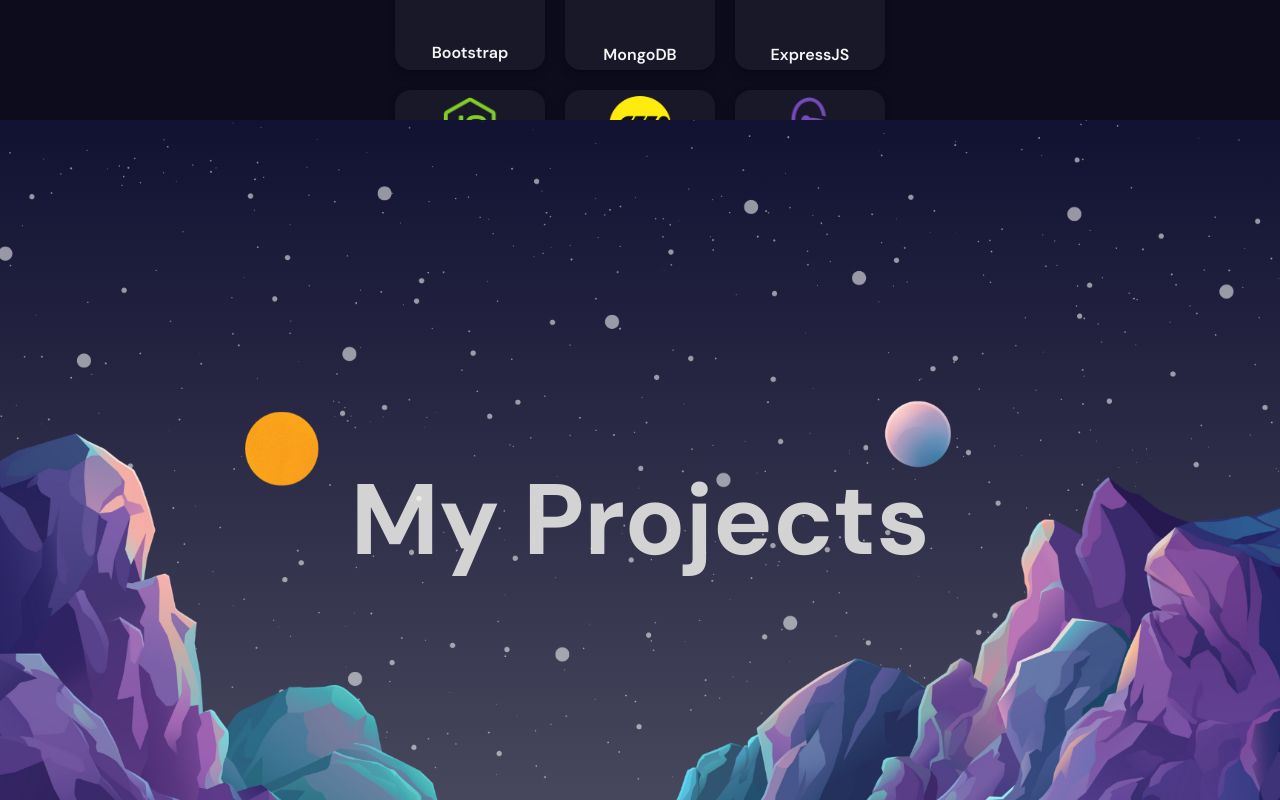
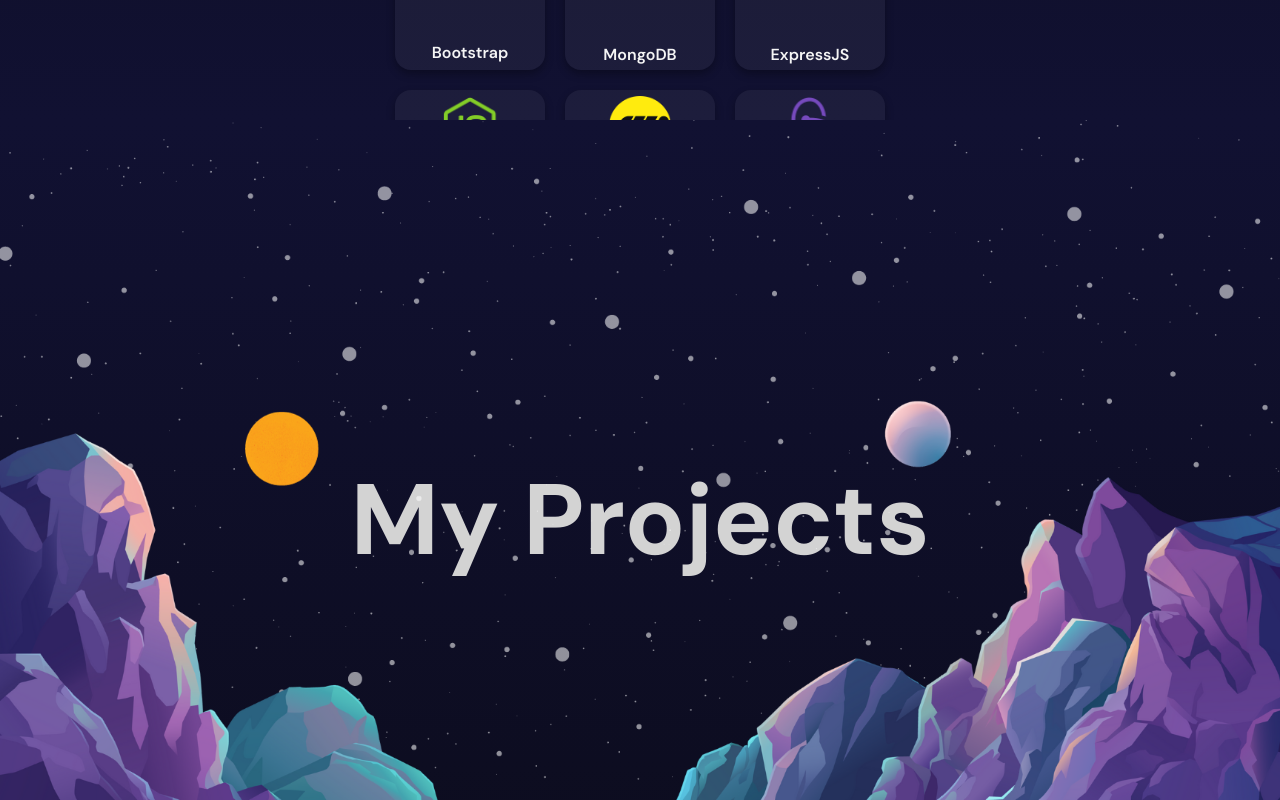
Before and after one commit to SwapnilPal12/Portfolio, a React (Vite) app: page / in a window 1280 px wide. Shown: the part 2280-3080 px from the top of the page. Built offline with nearby package versions, Linux system fonts and the light colour scheme.

Commit message:
fewChanges

```diff
--- a/src/app.scss
+++ b/src/app.scss
@@ -1,6 +1,8 @@
 html{
     scroll-snap-type: y mandatory;
     scroll-behavior: smooth;
+    scrollbar-highlight-color: orange;
+    scroll-padding: 10rem;
 }
 *{
     padding: 0;
@@ -15,7 +17,7 @@ section{
     overflow: hidden;
 }
 body{
-    background-color: #0c0c1d;
+    background: linear-gradient(180deg, #0c0c1d, #111132);
     color: lightgray;
     overflow-x: hidden;
 }
--- a/src/components/parallax/Parallax.jsx
+++ b/src/components/parallax/Parallax.jsx
@@ -21,7 +21,7 @@ const Parallax = ({ type }) => {
         background:
           type === "Skills"
             ? "linear-gradient(180deg, #111132, #0c0c1d)"
-            : "linear-gradient(180deg, #111132, #505064)",
+            : "linear-gradient(180deg, #111132, #0c0c1d)",
       }}
     >
       <motion.h1 style={{ y: yText }}>
--- a/src/components/parallax/parallax.scss
+++ b/src/components/parallax/parallax.scss
@@ -8,6 +8,7 @@
   align-items: center;
   justify-content: center;
   overflow: hidden;
+  background: linear-gradient(180deg, #0c0c1d, #111132);
 
   h1 {
     font-size: 100px;
--- a/src/components/skills/skills.scss
+++ b/src/components/skills/skills.scss
@@ -8,6 +8,7 @@
     width: 100%;
     min-height: 100vh;
     overflow-x: hidden;
+    background: linear-gradient(180deg, #0c0c1d, #111132);
 
     .skills-heading {
         position: relative;
```
